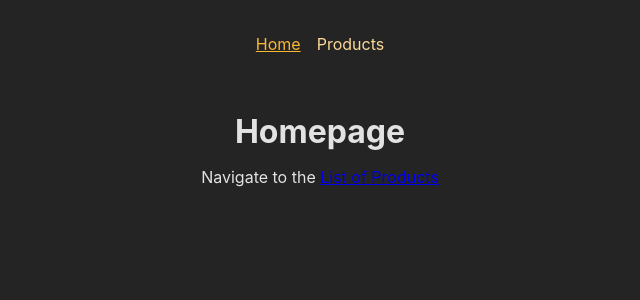
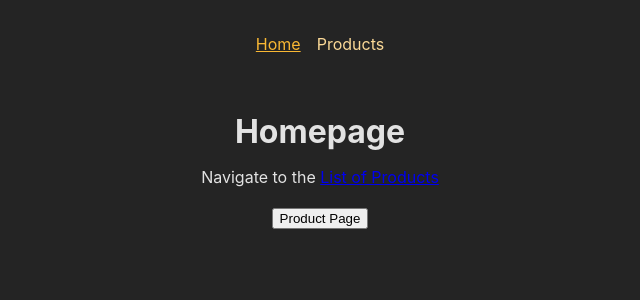
Before and after one commit to CEWD-431/React-Router, a React (Create React App) app: page / in a window 1280 px wide. Shown: the top 300 px of the page, without its empty margins (320-960 px from the left). Built offline with nearby package versions, Linux system fonts and the light colour scheme.

Commit message:
useNavigate example to navigate programamtically

```diff
--- a/src/routes/Homepage.jsx
+++ b/src/routes/Homepage.jsx
@@ -1,10 +1,17 @@
-import { Link } from 'react-router-dom';
+import { Link, useNavigate } from 'react-router-dom';
 
 export default function Homepage () {
+    const navigate = useNavigate();
+
+    function navigateHandler () {
+        navigate('/products');
+    }
+
     return (
         <>
             <h1>Homepage</h1>
             <p>Navigate to the <Link to="/products">List of Products</Link></p>
+            <button onClick={navigateHandler}>Product Page</button>
         </>
     )
 }
```
